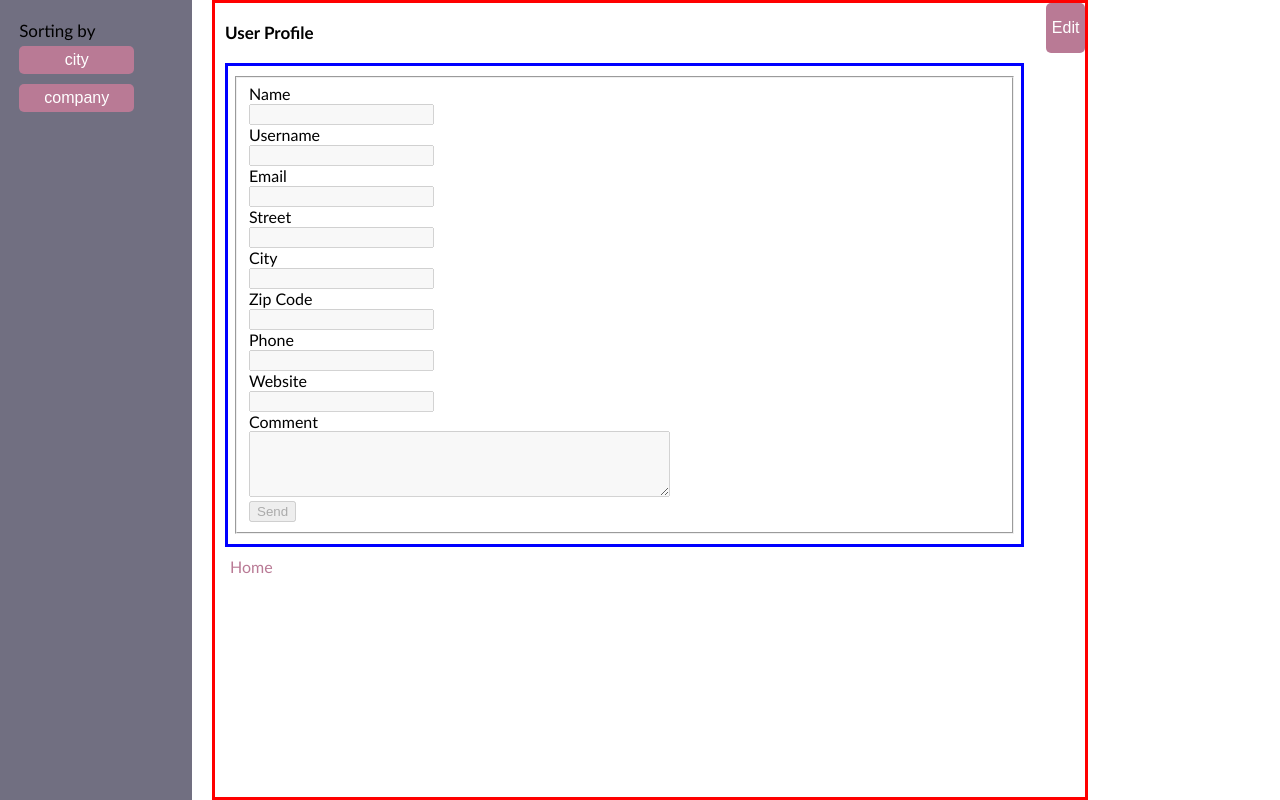
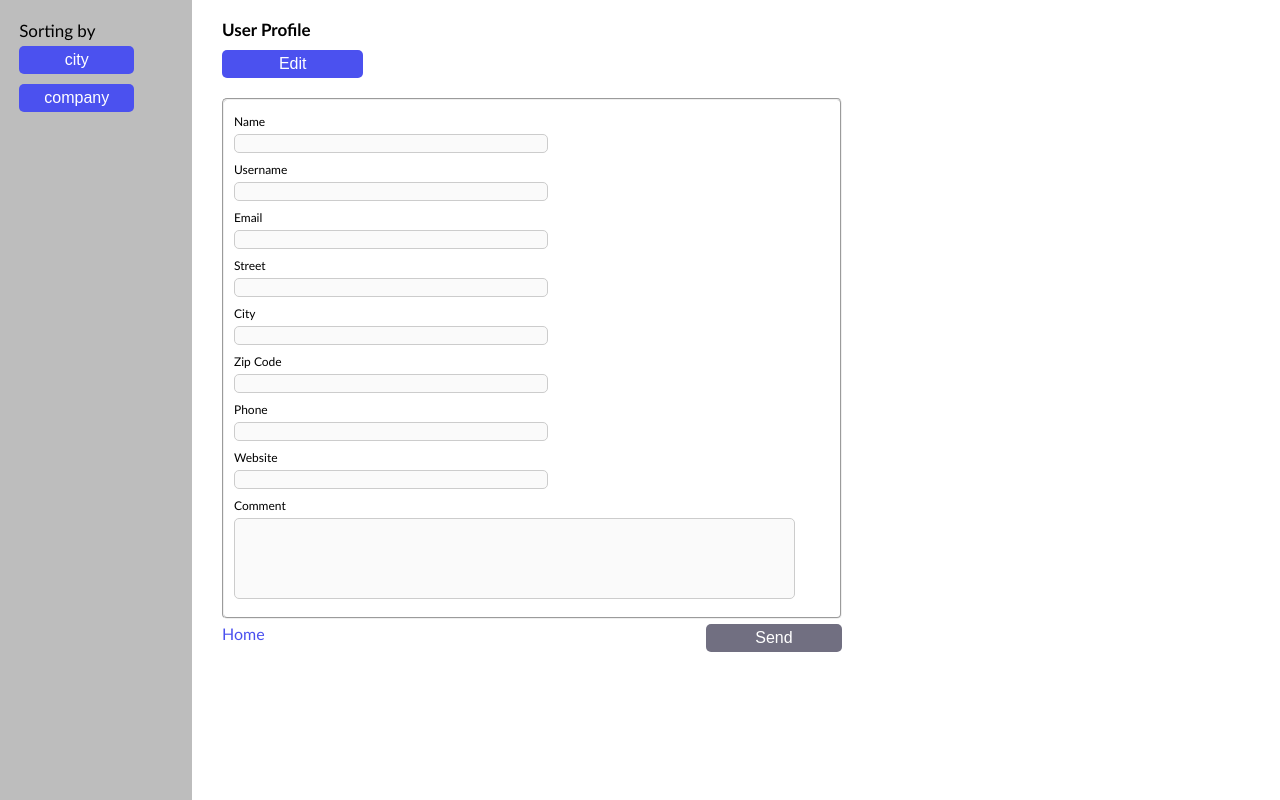
Before and after one commit to tigp/users-list, a React (Vite) app: page /user/1 in a window 1280 px wide. Built offline with nearby package versions, Linux system fonts and the light colour scheme; no server answers.

Commit message:
finale part is done

```diff
--- a/src/components/loading-page/Loading.sass
+++ b/src/components/loading-page/Loading.sass
@@ -1,3 +1,4 @@
 .loading
   text-align: center
   margint: 5%
+  color: royalblue
--- a/src/components/loading-page/Loading.tsx
+++ b/src/components/loading-page/Loading.tsx
@@ -1,5 +1,5 @@
 import './Loading.sass';
 
-const Loading = () => <h1 className="loading">LOADING DATA!!!</h1>;
+const Loading = () => <h1 className="loading">Loading...</h1>;
 
 export default Loading;
--- a/src/components/side-bar/SideBar.sass
+++ b/src/components/side-bar/SideBar.sass
@@ -3,8 +3,8 @@
   flex-direction: column
   align-items: start
   justify-content: flex-start
-  background-color: #716F81
-  // position: fixed
+  background-color: #BDBDBD
+  // position: fixed -> fix scroll
 
   .side-bar-title
     margin: 20px 0px 0px 10%
--- a/src/components/user-profile/Form.tsx
+++ b/src/components/user-profile/Form.tsx
@@ -1,8 +1,11 @@
 import { useFormik } from 'formik';
+import { NavLink } from 'react-router-dom';
 
-import { useAppSelector } from '../../redux/hooks';
+import { useAppSelector, useAppDispatch } from '../../redux/hooks';
+import { setTargetUser } from '../../redux/usersSlice';
 
 const From = () => {
+  const dispatch = useAppDispatch();
   const { users, targetUser, readOnlyForm } = useAppSelector(
     (state) => state.usersStore,
   );
@@ -18,125 +21,168 @@ const From = () => {
       zipcode: user?.address.zipcode,
       phone: user?.phone,
       website: user?.website,
+      comment: '',
     },
+    // validationSchema: yup.object().shape({
+    //   name: yup.string().required(),
+    //   username: yup.string().required(),
+    //   email: yup.string().required(),
+    //   street: yup.string().required(),
+    //   city: yup.string().required(),
+    //   zipcode: yup.string().required(),
+    //   phone: yup.string().required(),
+    //   website: yup.string().required(),
+    // }),
     onSubmit: (values) => {
-      console.log(values);
+      console.log(JSON.stringify(values));
     },
   });
 
   return (
     <form id="user-form" onSubmit={formik.handleSubmit}>
       <fieldset disabled={readOnlyForm}>
-        <label htmlFor="name">
+        <label htmlFor="name" className="field-margin">
           Name
           <br />
           <input
+            required
             type="text"
             id="name"
             name="name"
+            className="field-margin"
             onChange={formik.handleChange}
             value={formik.values.name}
           />
         </label>
         <br />
-        <label htmlFor="username">
+        <label htmlFor="username" className="field-margin">
           Username
           <br />
           <input
+            required
             type="text"
             id="username"
             name="username"
+            className="field-margin"
             onChange={formik.handleChange}
             value={formik.values.username}
           />
         </label>
         <br />
-        <label htmlFor="email">
+        <label htmlFor="email" className="field-margin">
           Email
           <br />
           <input
-            type="text"
+            required
+            type="email"
             id="email"
             name="email"
+            className="field-margin"
             onChange={formik.handleChange}
             value={formik.values.email}
           />
         </label>
         <br />
-        <label htmlFor="street">
+        <label htmlFor="street" className="field-margin">
           Street
           <br />
           <input
+            required
             type="text"
             id="street"
             name="street"
+            className="field-margin"
             onChange={formik.handleChange}
             value={formik.values.street}
           />
         </label>
         <br />
-        <label htmlFor="city">
+        <label htmlFor="city" className="field-margin">
           City
           <br />
           <input
+            required
             type="text"
             id="city"
             name="city"
+            className="field-margin"
             onChange={formik.handleChange}
             value={formik.values.city}
           />
         </label>
         <br />
-        <label htmlFor="zipcode">
+        <label htmlFor="zipcode" className="field-margin">
           Zip Code
           <br />
           <input
+            required
             type="text"
             id="zipcode"
             name="zipcode"
+            className="field-margin"
             onChange={formik.handleChange}
             value={formik.values.zipcode}
           />
         </label>
         <br />
-        <label htmlFor="phone">
+        <label htmlFor="phone" className="field-margin">
           Phone
           <br />
           <input
+            required
             type="text"
             id="phone"
             name="phone"
+            className="field-margin"
             onChange={formik.handleChange}
             value={formik.values.phone}
           />
         </label>
         <br />
-        <label htmlFor="website">
+        <label htmlFor="website" className="field-margin">
           Website
           <br />
           <input
+            required
             type="text"
             id="website"
             name="website"
+            className="field-margin"
             onChange={formik.handleChange}
             value={formik.values.website}
           />
         </label>
         <br />
-        <label htmlFor="comment">
+        <label htmlFor="comment" className="field-margin">
           Comment
           <br />
           <textarea
-            rows={4}
-            cols={50}
+            rows={5}
             name="comment"
             form="user-form"
             id="comment"
+            className="field-margin"
+            onChange={formik.handleChange}
+            value={formik.values.comment}
           />
         </label>
         <br />
-        <button type="submit">Send</button>
       </fieldset>
+      <div className="button-flex-control-panel">
+        <NavLink
+          to="/"
+          onClick={() => dispatch(setTargetUser(null))}
+          className="link"
+        >
+          Home
+        </NavLink>
+        <button
+          type="submit"
+          className={readOnlyForm ? 'send-button-lock' : 'send-button-unlock'}
+        >
+          Send
+        </button>
+      </div>
     </form>
   );
 };
--- a/src/components/user-profile/UserProfile.sass
+++ b/src/components/user-profile/UserProfile.sass
@@ -1,17 +1,84 @@
 .user-profile
-  border: 3px solid red
-  width: 80%
+  // border: 3px solid red
+  width: 60%
   margin: 0px 20px
 
   .user-profile-title
-    display: flex
-    justify-content: space-between
+    margin-bottom: 6px
 
 #user-form
-  border: 3px solid blue
+  // border: 3px solid blue
   margin: 10px
-  padding: 10px 5px
+  padding: 10px 0px
+  width: 95%
+
+fieldset
+  margin: 0px
+  padding: 10px 0px
+  border-radius: 5px
+
+label
+  font-size: 12px
+
+input
+  width: 50%
+  border: none
+  border: solid 1px #ccc
+  border-radius: 5px
+
+input:invalid
+  border: 2px solid #D91313
+
+.field-margin
+  margin: 5px 10px
+
+.edit-button
+  width: 22%
+  padding: 5px
+  align-self: center
+  font-size: 16px
+  border: none
+  border-radius: 5px
+  background: #4B51EF
+  color: #fff
+
+.edit-button:hover
+  background: #080ff0
+
+.send-button-lock
+  width: 22%
+  padding: 5px
+  margin-top: 5px
+  align-self: center
+  font-size: 16px
+  border: none
+  border-radius: 5px
+  background: #716F81
+  color: #fff
+  cursor: not-allowed
+
+.send-button-unlock
+  width: 22%
+  padding: 5px
+  margin-top: 5px
+  align-self: center
+  font-size: 16px
+  border: none
+  border-radius: 5px
+  background: #52CF4F
+  color: #fff
+  cursor: pointer
+
+textarea
   width: 90%
+  resize: none
+  border: none
+  border: solid 1px #ccc
+  border-radius: 5px
 
-// fix Edit button
-// custom form
+.button-flex-control-panel
+  display: flex
+  justify-content: space-between
+
+.button-flex-control-panel .link
+  margin: 5px 0px
--- a/src/components/user-profile/UserProfile.tsx
+++ b/src/components/user-profile/UserProfile.tsx
@@ -1,7 +1,5 @@
-import { NavLink } from 'react-router-dom';
-
 import { useAppDispatch, useAppSelector } from '../../redux/hooks';
-import { setTargetUser, switchFormState } from '../../redux/usersSlice';
+import { switchFormState } from '../../redux/usersSlice';
 import Sidebar from '../side-bar/Sidebar';
 import Form from './Form';
 import './UserProfile.sass';
@@ -17,7 +15,7 @@ const UserDetails = () => {
         <div className="user-profile-title margin-left-10">
           <h4 className="user-list-title">User Profile</h4>
           <button
-            className="btn"
+            className="edit-button"
             type="button"
             onClick={() => dispatch(switchFormState(!readOnlyForm))}
           >
@@ -25,13 +23,6 @@ const UserDetails = () => {
           </button>
         </div>
         <Form />
-        <NavLink
-          to="/"
-          onClick={() => dispatch(setTargetUser(null))}
-          className="link"
-        >
-          Home
-        </NavLink>
       </div>
     </div>
   );
--- a/src/index.tsx
+++ b/src/index.tsx
@@ -1,4 +1,3 @@
-import React from 'react';
 import ReactDOM from 'react-dom/client';
 import { Provider } from 'react-redux';
 
@@ -7,9 +6,7 @@ import App from './App';
 import './styles/index.sass';
 
 ReactDOM.createRoot(document.getElementById('root') as HTMLElement).render(
-  <React.StrictMode>
-    <Provider store={store}>
-      <App />
-    </Provider>
-  </React.StrictMode>,
+  <Provider store={store}>
+    <App />
+  </Provider>,
 );
--- a/src/redux/usersSlice.ts
+++ b/src/redux/usersSlice.ts
@@ -47,7 +47,7 @@ const fetchUsers = createAsyncThunk<User[], undefined, { rejectValue: string }>(
       return rejectWithValue('Error! Unable to load data :(');
     }
 
-    return await response.json();
+    return response.json();
   },
 );
 
@@ -94,7 +94,8 @@ const usersSlice = createSlice({
 });
 
 export { fetchUsers };
-export const { sortByCity, sortByCompany, setTargetUser, switchFormState } =
-  usersSlice.actions;
+export const {
+  sortByCity, sortByCompany, setTargetUser, switchFormState,
+} = usersSlice.actions;
 export const charactersSelector = (state: RootState) => state.usersStore;
 export default usersSlice.reducer;
--- a/src/styles/index.sass
+++ b/src/styles/index.sass
@@ -3,7 +3,6 @@ body
   height: 100vh
   margin: 0
   font-family: "Gill Sans", sans-serif
-
 
 .grid-container
   display: grid
@@ -13,9 +12,10 @@ body
 .margin-left-10
   margin-left: 10px
 
+
 .link
   width: 50px
-  color: #B97A95
+  color: #4B51EF
   margin: 0px 5px 5px 15px
   text-decoration: none
 
@@ -23,11 +23,11 @@ body
   font-size: 16px
   border: none
   border-radius: 5px
-  background: #B97A95
+  background: #4B51EF
   color: #fff
 
-.btn:active
-  background: #e9abc6
+.btn:hover
+  background: #080ff0
 
 .side-bar > .btn
   margin: 5px 10%
```
Also changed, not shown: package.json (+5 -3 lines), 2 other files (tests, documents, lock files or other folders).
